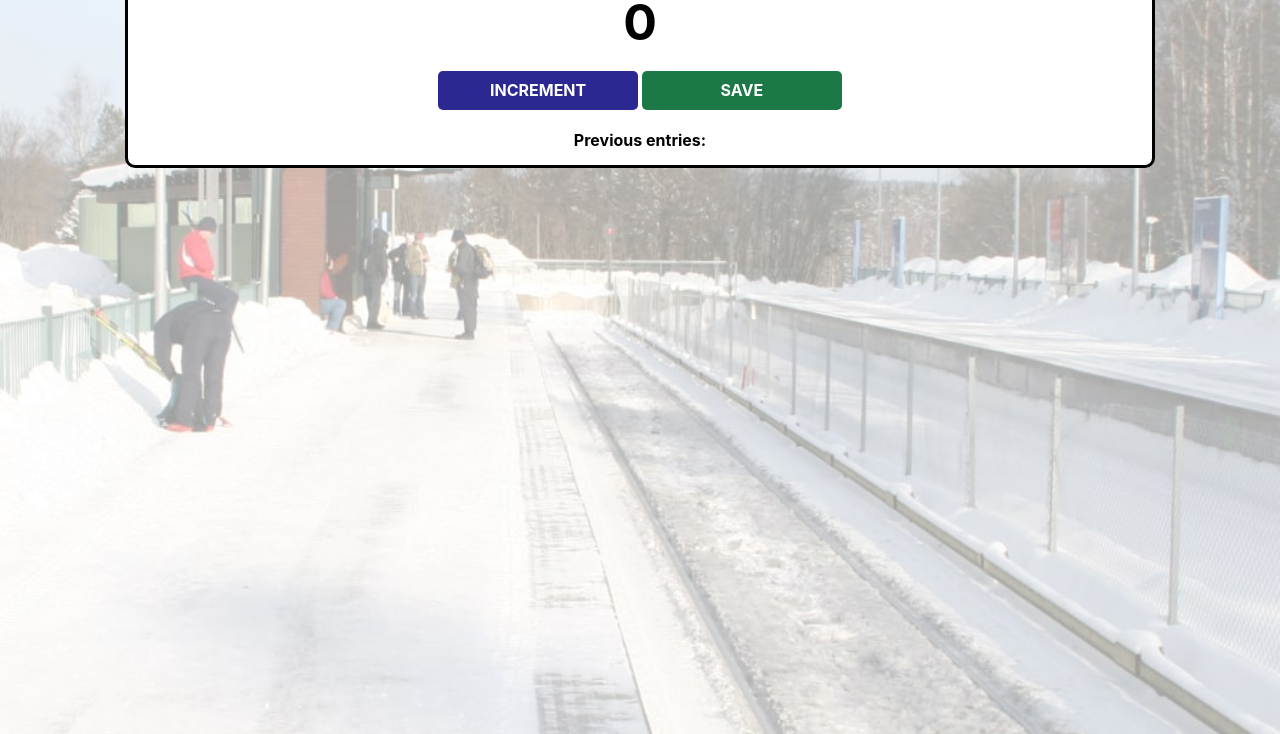
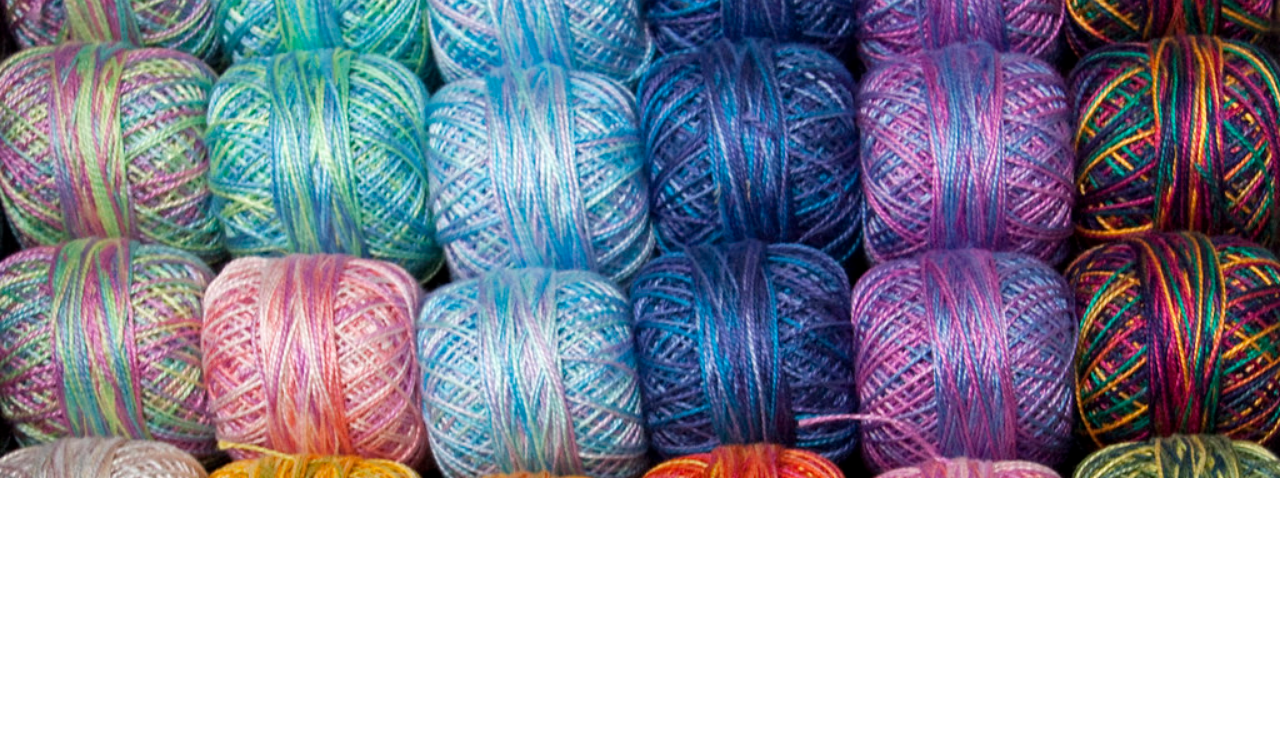
Before and after one commit to ysivakumar123/passenger-counter, a website built with Vite: page index.html in a window 1280 px wide. Shown: the part 322-1056 px from the top of the page. After the commit the page ends 800 px from the top, so only its background shows below. Built offline with nearby package versions, Linux system fonts and the light colour scheme.

Commit message:
Update index.css

```diff
--- a/index.css
+++ b/index.css
@@ -1,18 +1,17 @@
 body {
-    background-image: url("station.jpg");
+    background-image: url("yarn.jpeg");
     background-size: cover;
-    font-family: -apple-system, BlinkMacSystemFont, 'Segoe UI', Roboto, Oxygen, Ubuntu, Cantarell, 'Open Sans', 'Helvetica Neue', sans-serif;
-    font-weight: bold;
+    font-family: 'Open Sans', 'Helvetica Neue', sans-serif;
     text-align: center;
-    height : 100vh;
+    height: 100vh;
 }
 
 .container {
-    background : white;
-    max-width : 80%;
-    margin : 20% auto;
-    border : 3px solid black;
-    border-radius : 10px;
+    background: white;
+    max-width: 80%;
+    margin: auto;
+    border: 3px solid black;
+    border-radius: 10px;
 }
 
 h1 {
@@ -27,7 +26,7 @@ h2 {
 }
 
 button {
-    border: 1px;
+    border: 1px solid black;
     padding-top: 10px;
     padding-bottom: 10px;
     color: white;
@@ -44,3 +43,7 @@ button {
 #save-btn {
     background: #1C7947;
 }
+
+#save-el {
+    font-weight: bold;
+}
```
